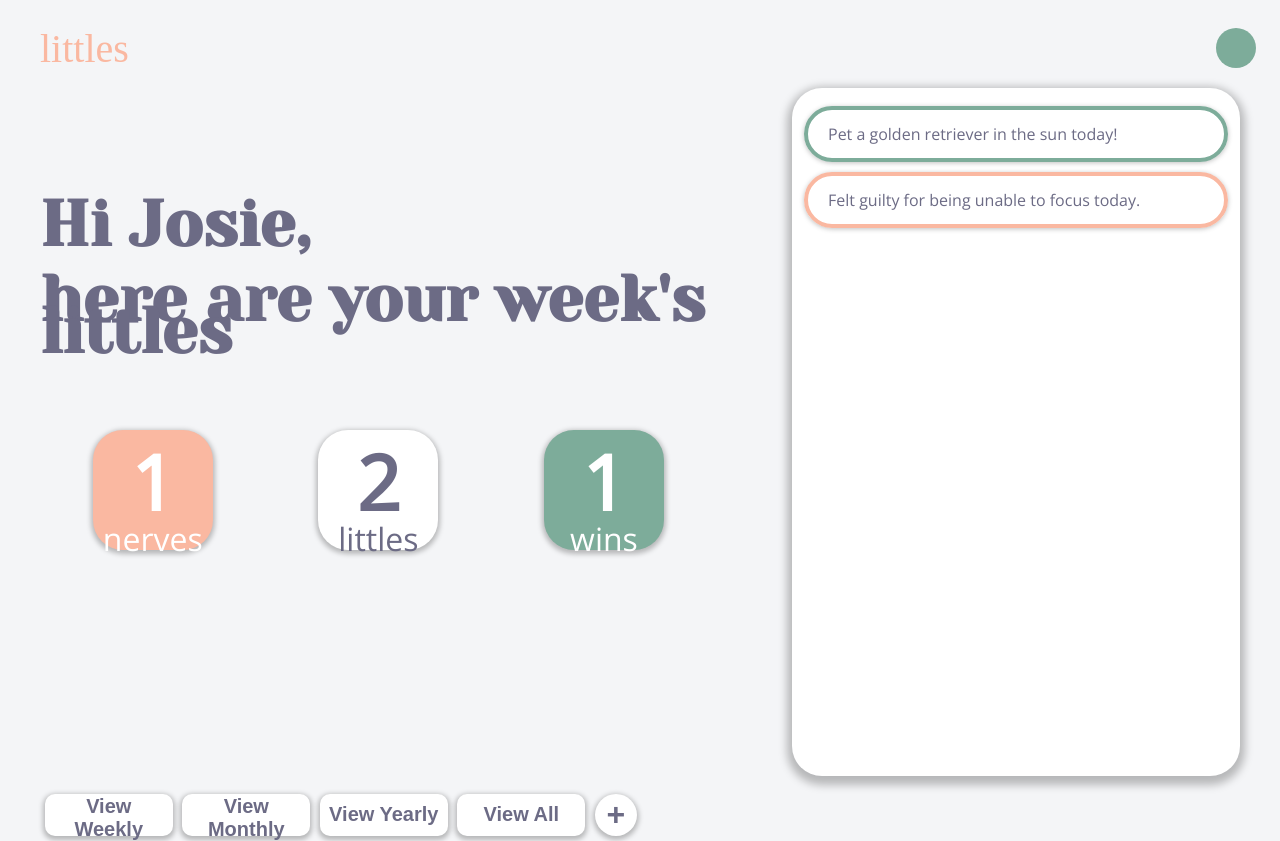
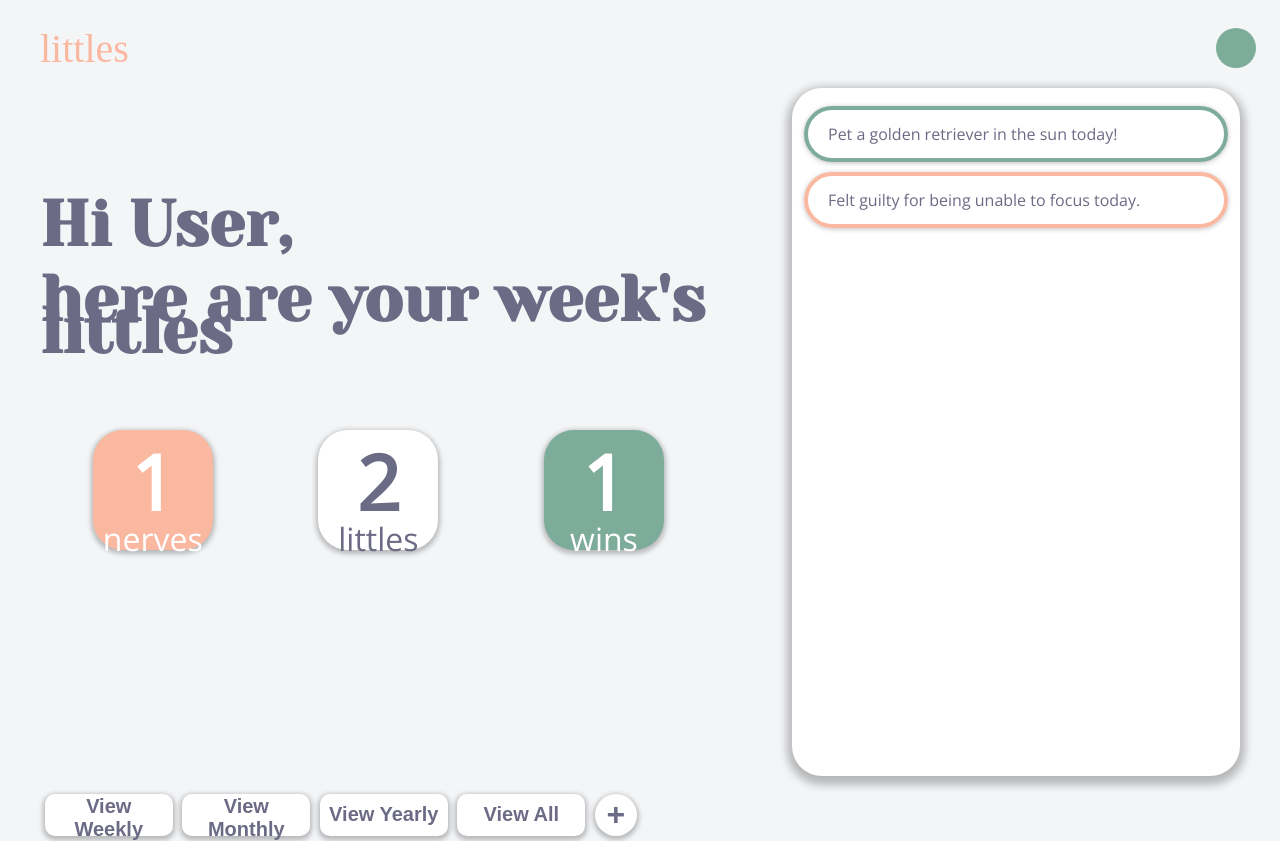
Before and after one commit to t0ri/littles-client, a React (Create React App) app: page / in a window 1280 px wide. Built offline with nearby package versions, Linux system fonts and the light colour scheme; the HTML template or start-up script is replaced by a standard one; a web font is replaced by a local one.

Commit message:
fix LittlesList not updating bug

```diff
--- a/src/App.jsx
+++ b/src/App.jsx
@@ -23,6 +23,8 @@ export default class App extends Component {
       newLittleOpen: false,
       newLittle: '',
     }
+
+    this.user = 'User'
 
 
     // Binding `this` to methods
@@ -85,7 +87,7 @@ export default class App extends Component {
     this.setState({ timeFrame: e.target.id })
 
     // Update `this.state.littles` using current `this.state.timeFrame`
-    this.getLittlesInTimeFrame()
+    setTimeout(() => this.getLittlesInTimeFrame(), 100)
   }
 
 
@@ -194,7 +196,12 @@ export default class App extends Component {
 
               {/* Welcome Message */}
               <div id="welcome-container">
-                <h1>Hi Josie,</h1>
+                <h1>
+                  Hi
+                  {' '}
+                  {this.user}
+                  ,
+                </h1>
                 <h1>{this.createWelcomeMessage()}</h1>
               </div>
 
```
